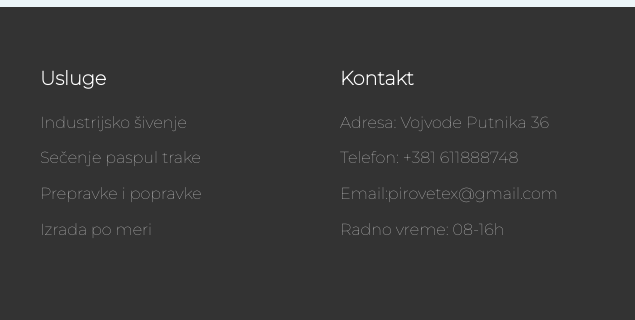
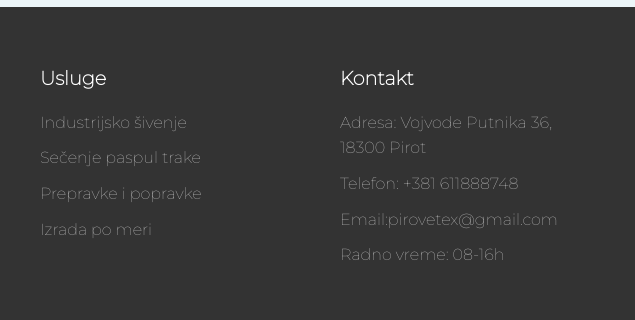
Before and after one commit to esoterik60/pirovetex, a plain HTML site: page index.html in a window 1280 px wide. Shown: the part 3999-4319 px from the top of the page, 320-955 px from the left. Drawn offline with Linux system fonts and the light colour scheme.

Commit message:
Update index.html

```diff
--- a/index.html
+++ b/index.html
@@ -700,7 +700,7 @@
 <div class="footer-col">
 <h3 class="footer-title">Kontakt</h3>
 <ul class="footer-links">
-<li><a class="footer-link" href="#">Adresa: Vojvode Putnika 36</a></li>
+<li><a class="footer-link" href="#">Adresa: Vojvode Putnika 36, 18300 Pirot</a></li>
 <li><a class="footer-link" href="#">Telefon: +381 611888748</a></li>
 <li><a class="footer-link" href="#">Email:pirovetex@gmail.com</a></li>
 <li><a class="footer-link" href="#">Radno vreme: 08-16h</a></li>
```
